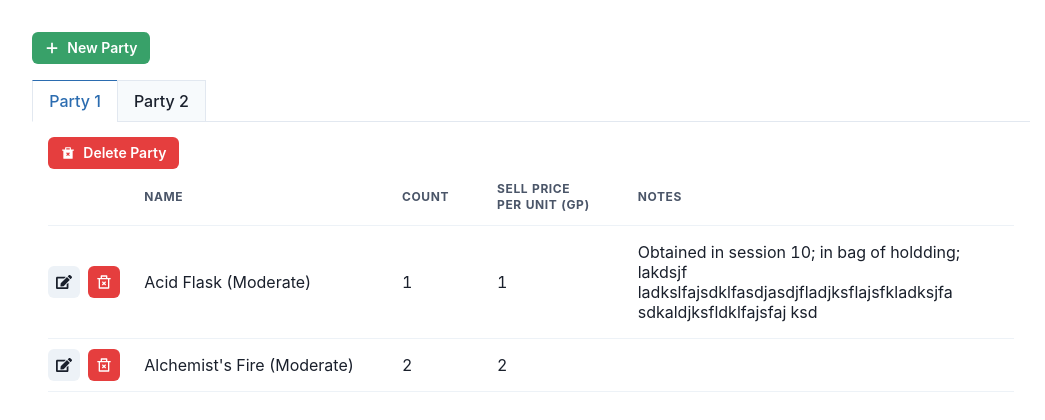
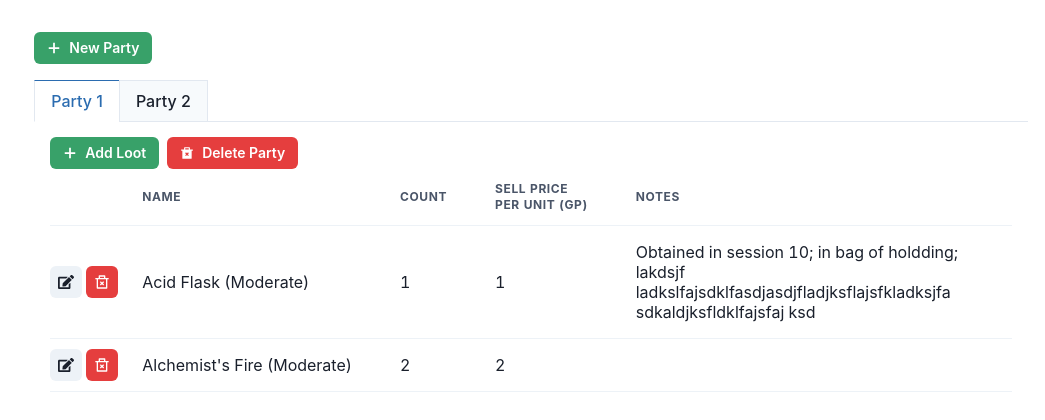
Before and after one commit to wendyle09/lydia, a React (Vite) app: page / in a window 1280 px wide. Shown: the top 420 px of the page, without its empty margins (109-1154 px from the left). Built offline with nearby package versions, Linux system fonts and the light colour scheme.

Commit message:
add loot drawer

```diff
--- /dev/null
+++ b/src/components/loot/AddLootDrawer.tsx
@@ -0,0 +1,47 @@
+import {
+	Button,
+	ButtonProps,
+	ChakraComponent,
+	Drawer,
+	DrawerBody,
+	DrawerContent,
+	DrawerHeader,
+	DrawerOverlay,
+	useDisclosure,
+} from "@chakra-ui/react";
+import React from "react";
+import { GoPlus } from "react-icons/go";
+import { Party } from "../../types/party";
+import { AddLootForm } from "./AddLootForm";
+
+interface AddLootDrawerProps {
+	party: Party;
+}
+
+export const AddLootDrawer = ({ party }: AddLootDrawerProps) => {
+	const { isOpen, onClose, onOpen } = useDisclosure();
+
+	return (
+		<>
+			<Button
+				aria-label="Add loot"
+				colorScheme="green"
+				leftIcon={<GoPlus />}
+				mr="2"
+				onClick={onOpen}
+				size="sm"
+			>
+				Add Loot
+			</Button>
+			<Drawer isOpen={isOpen} onClose={onClose}>
+				<DrawerOverlay />
+				<DrawerContent>
+					<DrawerHeader>Edit Loot</DrawerHeader>
+					<DrawerBody>
+						<AddLootForm onClose={onClose} />
+					</DrawerBody>
+				</DrawerContent>
+			</Drawer>
+		</>
+	);
+};
--- /dev/null
+++ b/src/components/loot/AddLootForm.tsx
@@ -0,0 +1,48 @@
+import {
+	Button,
+	FormControl,
+	FormLabel,
+	Input,
+	NumberDecrementStepper,
+	NumberIncrementStepper,
+	NumberInput,
+	NumberInputField,
+	NumberInputStepper,
+} from "@chakra-ui/react";
+import { forwardRef } from "react";
+import { Loot } from "../../types/loot";
+
+interface AddLootFormProps {
+	onClose: VoidFunction;
+}
+
+export const AddLootForm = forwardRef<HTMLInputElement, AddLootFormProps>(
+	({ onClose }, ref) => {
+		const addLoot = () => {
+			console.log("Saved changes");
+			//onClose();
+		};
+
+		return (
+			<form onSubmit={addLoot}>
+				<FormControl isRequired>
+					<FormLabel>Item Quantity</FormLabel>
+					<NumberInput min={1} defaultValue={1}>
+						<NumberInputField />
+						<NumberInputStepper>
+							<NumberIncrementStepper />
+							<NumberDecrementStepper />
+						</NumberInputStepper>
+					</NumberInput>
+				</FormControl>
+				<FormControl>
+					<FormLabel>Item Notes</FormLabel>
+					<Input type="text" />
+				</FormControl>
+				<Button colorScheme="blue" mt="1em" type="submit">
+					Save
+				</Button>
+			</form>
+		);
+	}
+);
--- a/src/components/loot/EditLootDrawer.tsx
+++ b/src/components/loot/EditLootDrawer.tsx
@@ -25,7 +25,7 @@ export const EditLootDrawer = ({ item }: EditLootDrawerProps) => {
 				h={8}
 				icon={<FaEdit />}
 				minW={8}
-				mr={2}
+				mr={1}
 				onClick={onOpen}
 			/>
 			<Drawer isOpen={isOpen} onClose={onClose}>
--- a/src/components/party/PartyTabPanel.tsx
+++ b/src/components/party/PartyTabPanel.tsx
@@ -1,5 +1,6 @@
 import { Box, TabPanel } from "@chakra-ui/react";
 import { Party } from "../../types/party";
+import { AddLootDrawer } from "../loot/AddLootDrawer";
 import { LootTable } from "../loot/LootTable";
 import { DeletePartyModal } from "./DeletePartyModal";
 
@@ -11,6 +12,7 @@ export const PartyTabPanel = ({ party }: PartyTabPanelProps) => {
 	return (
 		<TabPanel>
 			<Box textAlign="left" w="100%">
+				<AddLootDrawer party={party} />
 				<DeletePartyModal party={party} />
 			</Box>
 			<LootTable party={party} />
```
